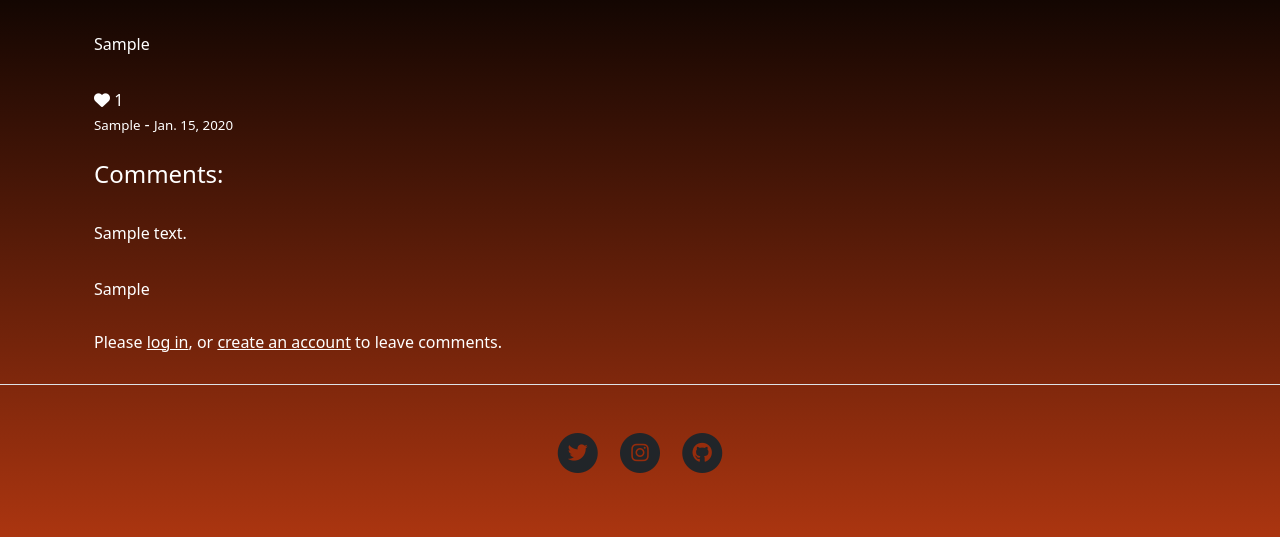
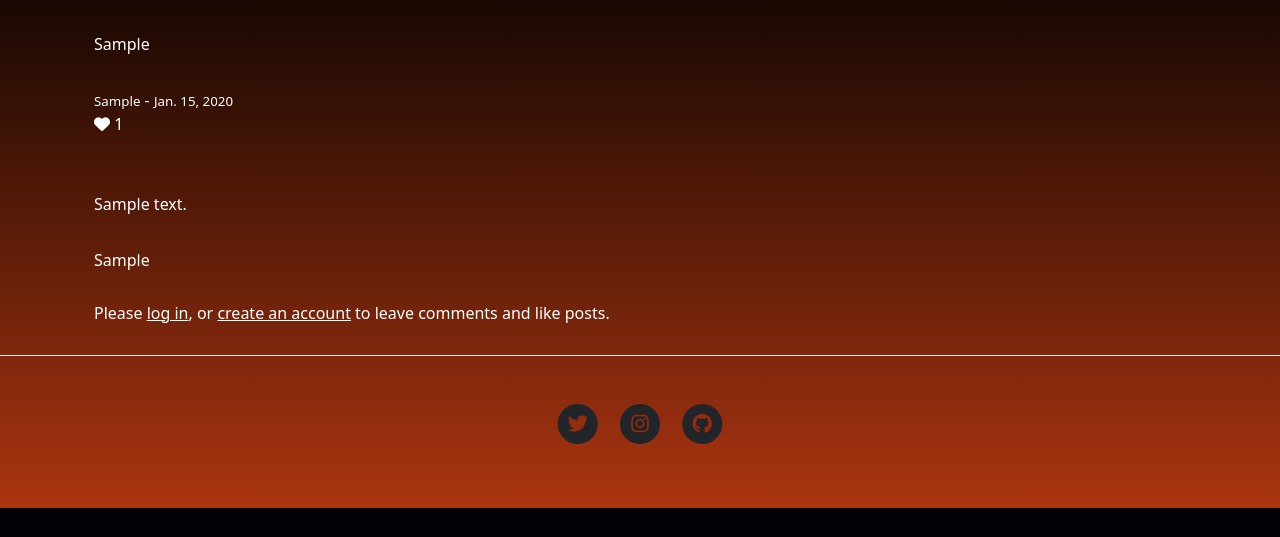
Before and after one commit to HW-Wright/pp4-photography-blog, a Django app: a page that uses templates/specific_post.html in a window 1280 px wide. Shown: the part 675-1212 px from the top of the page. After the commit the page ends 1183 px from the top, so only its background shows below. Run offline with Django 3.2, Linux system fonts and the light colour scheme; tables that the repository leaves empty hold one stand-in row (values such as "Sample post"); some libraries are stand-ins or nearby versions.

Commit message:
rearange html elements for styling purposes.

```diff
--- a/templates/blog.html
+++ b/templates/blog.html
@@ -11,7 +11,7 @@
                 <div class="image"><img src="{{ post.image.url }}" alt="post_image"></div>
             </a>
                 <div class="captionPreview">{{ post.caption }}</div>
-                <div class="likes">{{ post.likes_count }}</div>
+                <div><i class="fa-solid fa-heart likes"></i><span class="likes"> {{ post.likes_count }}</span></div>
                 <span class="location">{{ post.location }}</span> - <span class="date">{{ post.date_created }}</span>
             </div>
         {% endif %}
--- a/templates/index.html
+++ b/templates/index.html
@@ -16,7 +16,7 @@
                             <div class="image"><img src="{{ post.image.url }}" alt="post_image"></div>
                         </a>
                             <div class="captionPreview">{{ post.caption }}</div>
-                            <div class="likes">{{ post.likes_count }}</div>
+                            <div><i class="fa-solid fa-heart likes"></i><span class="likes"> {{ post.likes_count }}</span></div>
                             <span class="location">{{ post.location }}</span> - <span class="date">{{ post.date_created }}</span>
                         </div>
                     {% endif %}
--- a/templates/specific_post.html
+++ b/templates/specific_post.html
@@ -17,6 +17,8 @@
 
                         <p class="full-caption">{{ post.caption }}</p>
 
+                        <span class="location">{{ post.location }}</span> - <span class="date">{{ post.date_created }}</span>
+
                         {% if user.is_authenticated %}
                             <form action="{% url 'post_like' post.slug %}" method="POST">
                                 {% csrf_token %}
@@ -31,15 +33,12 @@
                                 {% endif %}
                             </form>
                         {% else %}
-                        <div><i class="fa-solid fa-heart likes"></i><span class="likes"> {{ post.likes_count }}</span></div>
+                                <div><i class="fa-solid fa-heart likes"></i><span class="likes"> {{ post.likes_count }}</span></div>
                         {% endif %}
-
-                        <span class="location">{{ post.location }}</span> - <span class="date">{{ post.date_created }}</span>
 
                     </div>
                     <br>
                     <div class="comment-section">
-                        <h4>Comments:</h4>
                         {% for comment in comments %}
                             <div>
                                 <p class="comment">{{ comment.comment_content }}</p>
@@ -49,6 +48,7 @@
                     </div>
                     <div>
                         {% if user.is_authenticated %}
+                        <h4>Comments:</h4>
                         <h5>Add a comment as {{ user.username }}:</h5>
                             <div>
                                 <form method="POST" class="comment-form">
@@ -59,7 +59,7 @@
                                 </form>
                         {% else %}
                                 <h6>Please <a class="link2" href="{% url 'account_login' %}">log in</a>, or
-                                <a class="link2" href="{% url 'account_signup' %}">create an account</a> to leave comments.</h6>
+                                <a class="link2" href="{% url 'account_signup' %}">create an account</a> to leave comments and like posts.</h6>
                             </div>
                         {% endif %}
                     </div>
```
